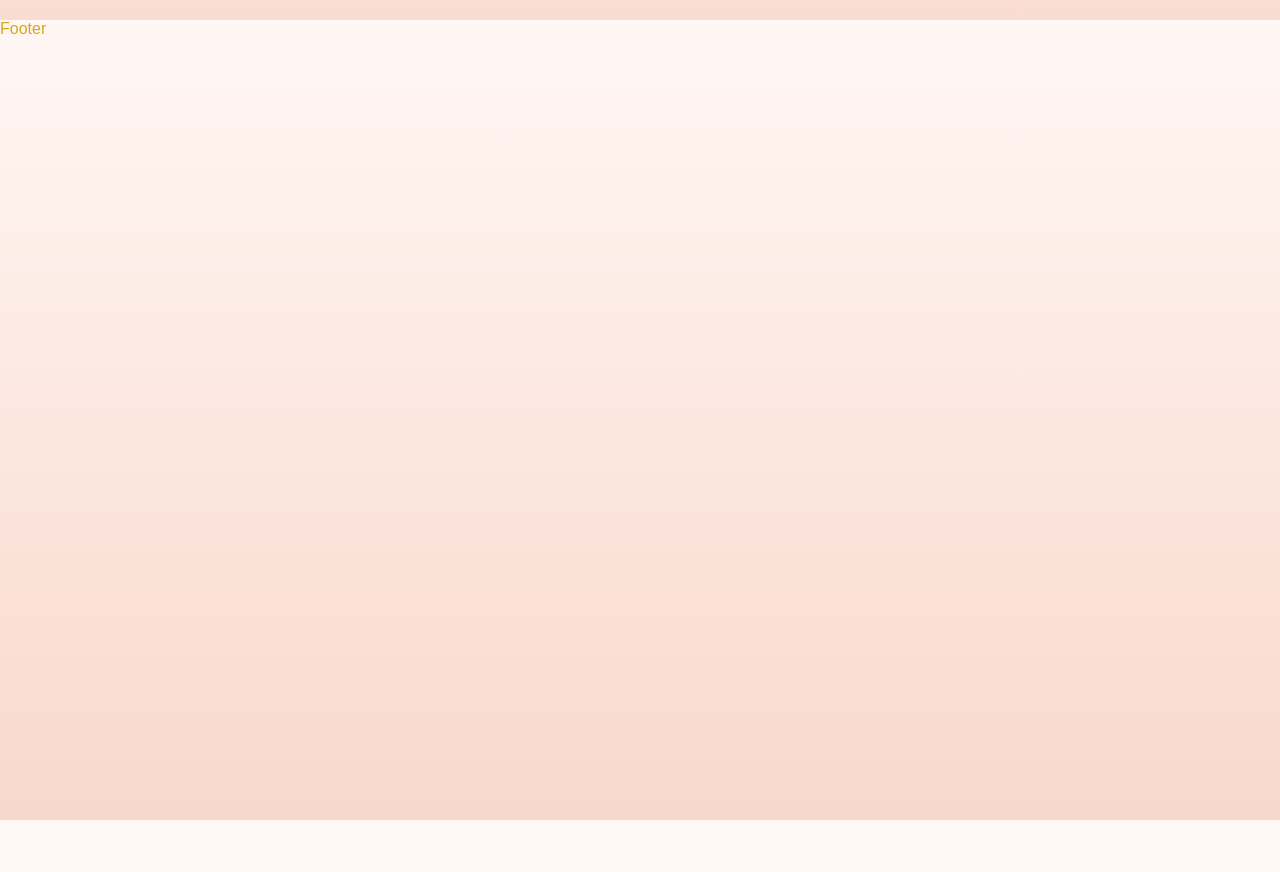
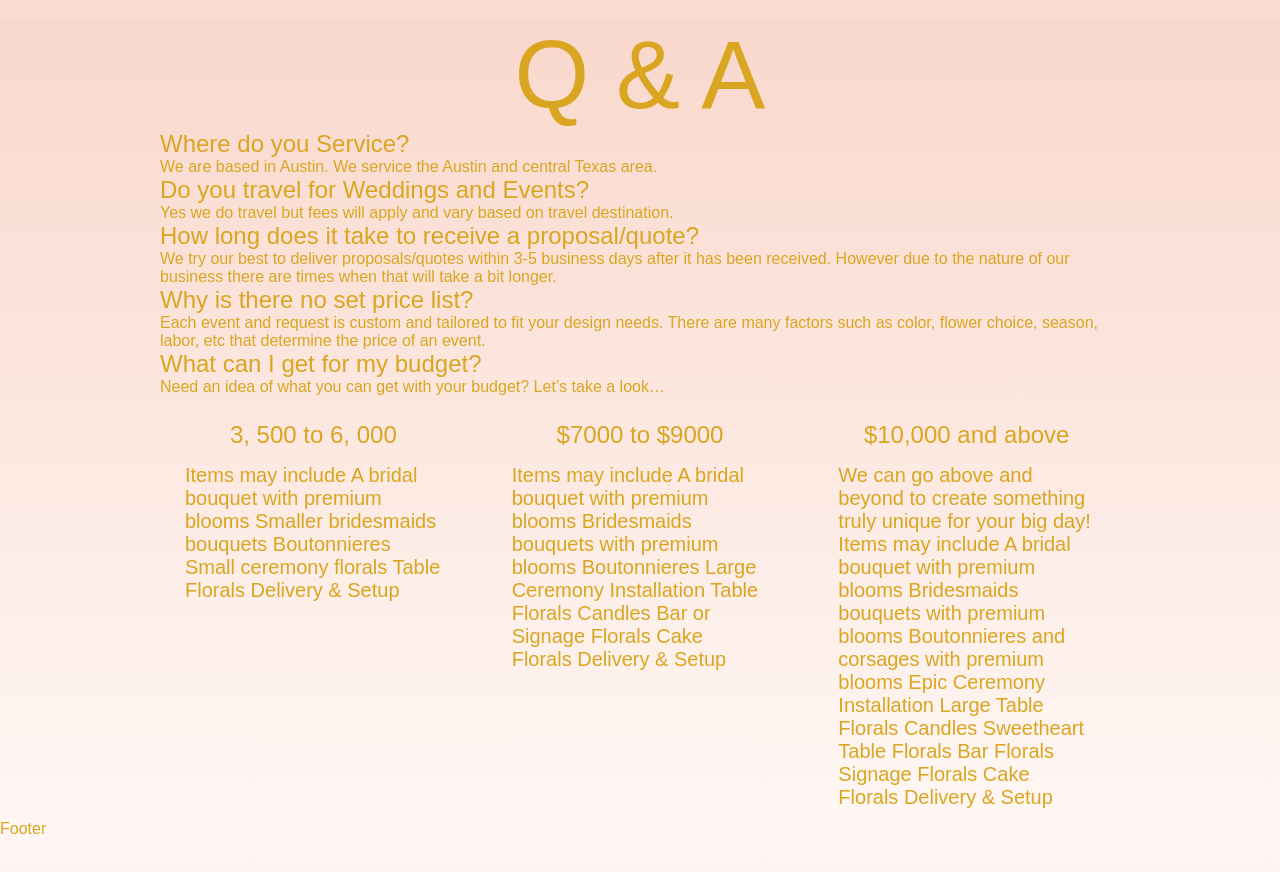
Before and after one commit to GPain2007/hbmAnimated, a React (Vite) app: page /offerings in a window 1280 px wide. Shown: the part 780-1652 px from the top of the page. Before the commit the page ends 1600 px from the top, so only its background shows below. Built offline with nearby package versions, Linux system fonts and the light colour scheme; a web font is replaced by a local one.

Commit message:
added offerings page

```diff
--- /dev/null
+++ b/src/components/qAndA/QA.jsx
@@ -0,0 +1,79 @@
+import "./QA.scss";
+
+const QA = () => {
+  return (
+    <div className="QASection">
+      <div className="titleContainer">
+        <h1>Q & A</h1>
+      </div>
+
+      <div className="question">
+        <h1>Where do you Service?</h1>
+        <p>
+          We are based in Austin. We service the Austin and central Texas area.
+        </p>
+      </div>
+      <div className="question">
+        <h1>Do you travel for Weddings and Events?</h1>
+        <p>
+          Yes we do travel but fees will apply and vary based on travel
+          destination.
+        </p>
+      </div>
+      <div className="question">
+        <h1>How long does it take to receive a proposal/quote?</h1>
+        <p>
+          We try our best to deliver proposals/quotes within 3-5 business days
+          after it has been received. However due to the nature of our business
+          there are times when that will take a bit longer.
+        </p>
+      </div>
+      <div className="question">
+        <h1>Why is there no set price list?</h1>
+        <p>
+          Each event and request is custom and tailored to fit your design
+          needs. There are many factors such as color, flower choice, season,
+          labor, etc that determine the price of an event.
+        </p>
+      </div>
+      <div className="question">
+        <h1>What can I get for my budget?</h1>
+        <p>
+          Need an idea of what you can get with your budget? Let’s take a look…
+        </p>
+      </div>
+      <div className="listContainer">
+        <div className="box">
+          <h2>3, 500 to 6, 000</h2>
+          <p>
+            Items may include A bridal bouquet with premium blooms Smaller
+            bridesmaids bouquets Boutonnieres Small ceremony florals Table
+            Florals Delivery & Setup
+          </p>
+        </div>
+        <div className="box">
+          <h2>$7000 to $9000</h2>
+          <p>
+            Items may include A bridal bouquet with premium blooms Bridesmaids
+            bouquets with premium blooms Boutonnieres Large Ceremony
+            Installation Table Florals Candles Bar or Signage Florals Cake
+            Florals Delivery & Setup
+          </p>
+        </div>
+        <div className="box">
+          <h2>$10,000 and above </h2>
+          <p>
+            We can go above and beyond to create something truly unique for your
+            big day! Items may include A bridal bouquet with premium blooms
+            Bridesmaids bouquets with premium blooms Boutonnieres and corsages
+            with premium blooms Epic Ceremony Installation Large Table Florals
+            Candles Sweetheart Table Florals Bar Florals Signage Florals Cake
+            Florals Delivery & Setup
+          </p>
+        </div>
+      </div>
+    </div>
+  );
+};
+
+export default QA;
--- /dev/null
+++ b/src/components/qAndA/QA.scss
@@ -0,0 +1,60 @@
+.QASection {
+  background: linear-gradient(180deg, #f9d8cc, #fff7f4);
+  height: 100%;
+  display: flex;
+  flex-direction: column;
+  justify-content: space-between;
+
+  .titleContainer {
+    flex: 1;
+    display: flex;
+    flex-direction: column;
+    align-items: center;
+    gap: 20px;
+
+    h1 {
+      font-size: 96px;
+      font-weight: 100;
+    }
+    p {
+      font-weight: 200;
+      font-size: 20px;
+      text-align: center;
+      padding: 25px;
+      width: 85vw;
+    }
+  }
+  .question {
+    flex: 2;
+    display: flex;
+    flex-direction: column;
+    align-items: left;
+    margin: auto;
+
+    width: 75vw;
+  }
+  .listContainer {
+    flex: 3;
+    display: flex;
+    gap: 20px;
+    width: 75vw;
+    margin: auto;
+
+    .box {
+      padding: 25px;
+      width: 450px;
+      display: flex;
+      flex-direction: column;
+      align-items: center;
+      gap: 15px;
+      transition: all 0.5s ease-out;
+      p {
+        font-size: 20px;
+      }
+    }
+    .box:hover {
+      background: #fff7f4;
+      color: black;
+    }
+  }
+}
--- a/src/pages/offerings/Offerings.jsx
+++ b/src/pages/offerings/Offerings.jsx
@@ -1,6 +1,7 @@
 import { NavBar } from "../../components/navbar/NavBar";
 import React, { useEffect } from "react";
 import OfferSection from "../../components/offeringsSection/OfferSection";
+import QA from "../../components/qAndA/QA";
 
 const Offerings = () => {
   return (
@@ -9,6 +10,9 @@ const Offerings = () => {
         <NavBar />
         <OfferSection />
       </section>
+      <section>
+        <QA />
+      </section>
       <section> Footer</section>
     </div>
   );
```
